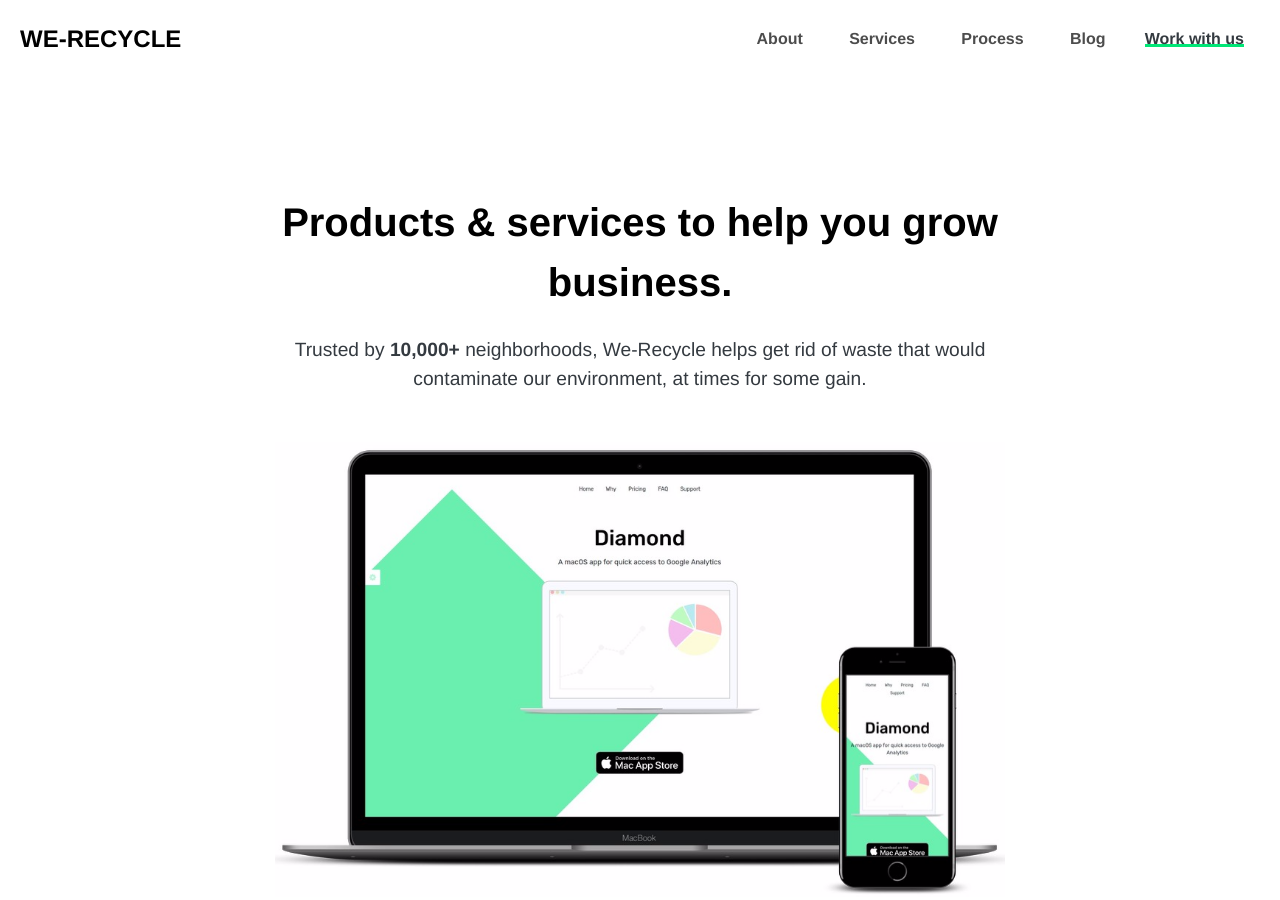
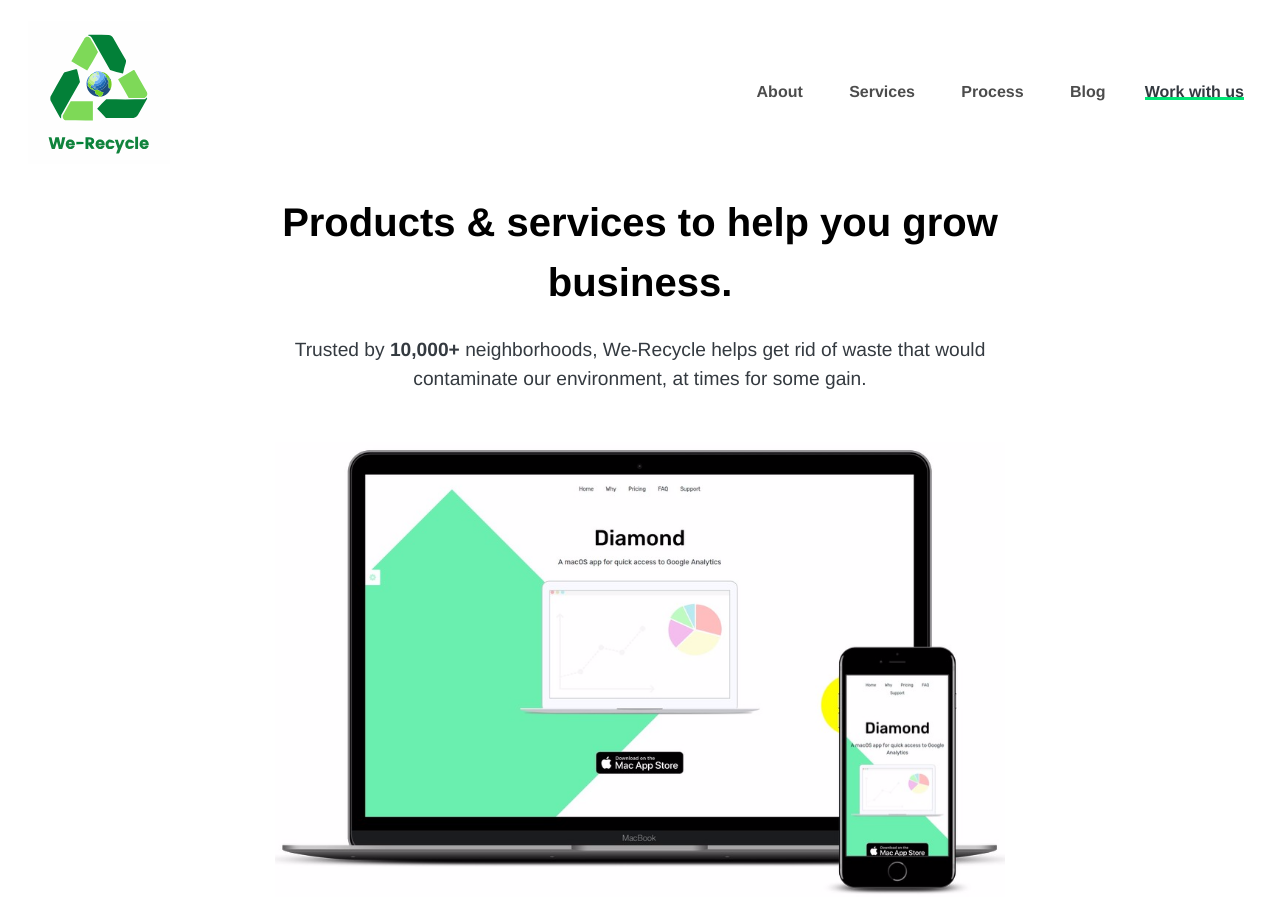
Before and after one commit to We-Recycle-EA/frontend, a plain HTML site: page index.html in a window 1280 px wide. Shown: the top 900 px of the page. Drawn offline with nearby package versions, Linux system fonts and the light colour scheme.

Commit message:
Add logo

```diff
--- a/index.html
+++ b/index.html
@@ -21,7 +21,7 @@
         <!--navigation-->
         <nav class="navbar navbar-expand-md navbar-light bg-white fixed-top sticky-navigation">
             <a class="navbar-brand mx-auto" href="index.html">
-                We-Recycle
+                <img class="logo" src="img/logo.svg" alt="Mockup" />
             </a>
             <button class="navbar-toggler navbar-toggler-right border-0" type="button" data-toggle="collapse"
                     data-target="#navbarCollapse" aria-controls="navbarCollapse" aria-expanded="false" aria-label="Toggle navigation">
@@ -140,7 +140,7 @@
                         </div>
                     </div>
                 </div>
-
+m
                 <div class="row mt-6">
                     <div class="col-md-6 mx-auto text-center">
                         <h4>Want to work with us?</h4>
```
Also changed, not shown: css/default.css, img/logo.svg (added), scss/_custom.scss (line endings or trailing spaces).
